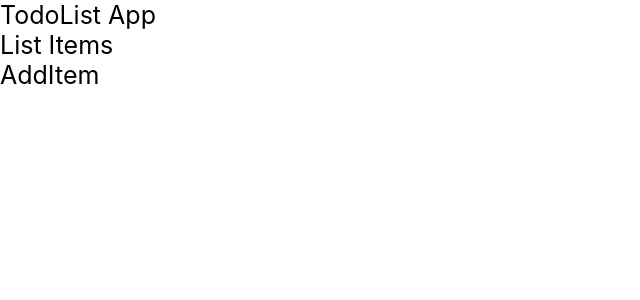
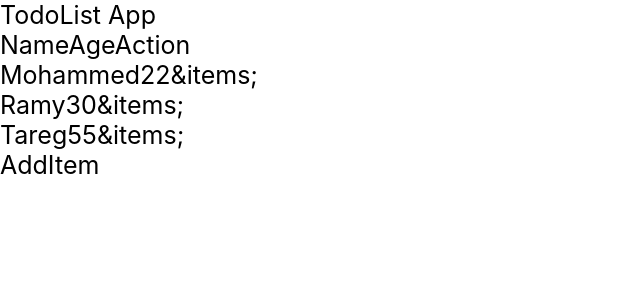
Before and after one commit to Mohammedazzam/react_todoList, a React (Create React App) app: page / in a window 1280 px wide. Shown: the top 300 px of the page, without its empty margins (0-640 px from the left). Built offline with nearby package versions, Linux system fonts and the light colour scheme.

Commit message:
(3 List Items Component)

```diff
--- a/src/App.js
+++ b/src/App.js
@@ -14,7 +14,7 @@
     return (
       <div className="App">
         TodoList App
-        <TodoItems/>
+        <TodoItems items ={this.state.items}/>
         <AddItem/>
       </div>
     );
--- a/src/components/TodoItems/TodoItems.js
+++ b/src/components/TodoItems/TodoItems.js
@@ -1,10 +1,25 @@
 import React, { Component } from 'react';
 import './TodoItems.css'
 
-const TodoItems = () => {
+const TodoItems = (props) => {
+    const {items} =props;
+    const ListItems = items.map(item => {
+        return (
+            <div key={item.id}>
+                <span>{item.name}</span>
+                <span>{item.age}</span>
+                <span>&items;</span>
+            </div>
+        )
+    })
     return(
-        <div>
-            List Items
+        <div className="ListItems">
+            <div>
+            <span>Name</span>
+            <span>Age</span>
+            <span>Action</span>
+            </div>
+            {ListItems}
         </div>
     )
 }
```
